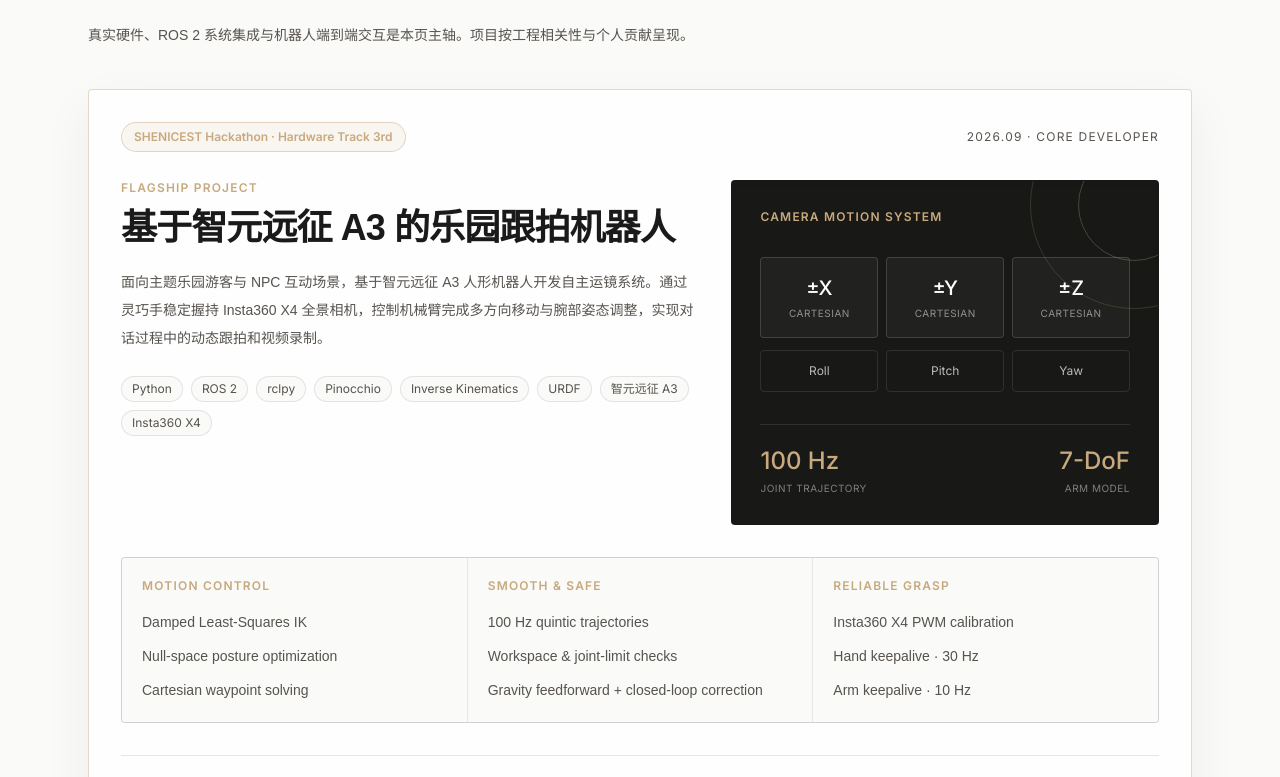
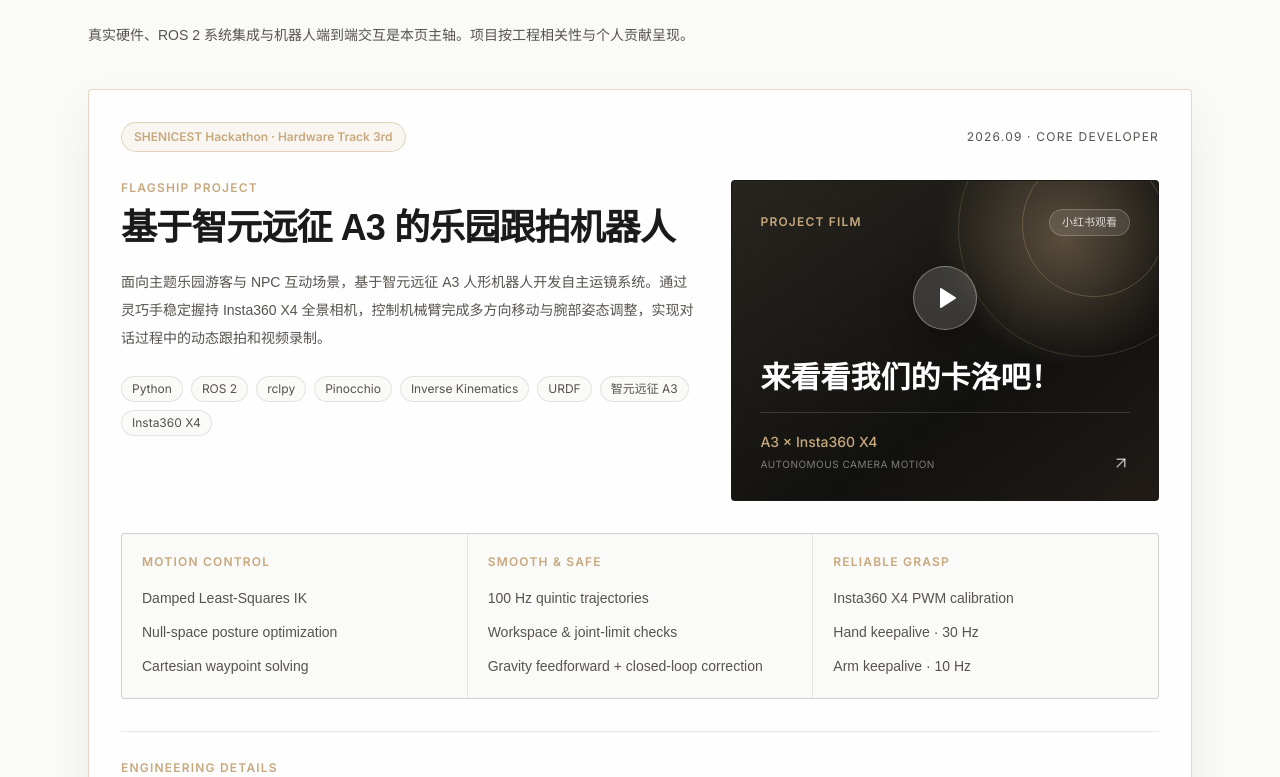
Before and after one commit to AwesomeBaron001/AwesomeBaron001.github.io, a Next.js app: page /portfolio in a window 1280 px wide. Shown: the part 883-1660 px from the top of the page. Built offline with nearby package versions, Linux system fonts and the light colour scheme.

Commit message:
Add Xiaohongshu video cover card

```diff
--- a/app/portfolio/page.tsx
+++ b/app/portfolio/page.tsx
@@ -1,6 +1,6 @@
 import type { Metadata } from "next";
 import Link from "next/link";
-import { ArrowUpRight, Mail, Phone } from "lucide-react";
+import { ArrowUpRight, Mail, Phone, Play } from "lucide-react";
 
 export const metadata: Metadata = {
   title: "机器人软件与具身智能工程作品集｜赵红利",
@@ -229,28 +229,35 @@
               </div>
             </div>
 
-            <div className="relative overflow-hidden rounded border border-text-primary/10 bg-[#181816] p-6 text-white shadow-inner sm:p-7">
-              <div className="absolute -right-20 -top-20 h-52 w-52 rounded-full border border-accent/20" />
-              <div className="absolute -right-8 -top-8 h-28 w-28 rounded-full border border-accent/30" />
-              <p className="text-xs font-sans font-semibold tracking-widest text-accent uppercase">Camera Motion System</p>
-              <div className="mt-8 grid grid-cols-3 gap-2 text-center font-sans">
-                {["±X", "±Y", "±Z"].map((axis) => (
-                  <div key={axis} className="rounded border border-white/15 bg-white/[0.04] py-4">
-                    <span className="text-xl font-medium">{axis}</span>
-                    <p className="mt-1 text-[10px] tracking-wider text-white/50 uppercase">Cartesian</p>
+            <a
+              href="https://xhslink.cn/o/5Fp1EchC8XP"
+              target="_blank"
+              rel="noopener noreferrer"
+              aria-label="在小红书观看乐园跟拍机器人项目视频"
+              className="group relative flex aspect-[4/3] min-h-[300px] overflow-hidden rounded border border-text-primary/10 bg-[#181816] p-6 text-white shadow-inner sm:p-7"
+            >
+              <div className="absolute inset-0 bg-[radial-gradient(circle_at_78%_18%,rgba(200,169,126,0.38),transparent_30%),linear-gradient(145deg,#28251f_0%,#11110f_62%,#201b17_100%)]" />
+              <div className="absolute -right-14 -top-20 h-64 w-64 rounded-full border border-accent/20 transition-transform duration-500 group-hover:scale-110" />
+              <div className="absolute -right-2 -top-7 h-36 w-36 rounded-full border border-accent/30 transition-transform duration-500 group-hover:scale-110" />
+              <div className="relative z-10 flex w-full flex-col justify-between">
+                <div className="flex items-center justify-between gap-4 font-sans">
+                  <span className="text-xs font-semibold tracking-widest text-accent uppercase">Project Film</span>
+                  <span className="rounded-full border border-white/20 bg-white/10 px-3 py-1 text-[11px] text-white/80 backdrop-blur">小红书观看</span>
+                </div>
+                <div className="flex items-center justify-center py-5">
+                  <span className="flex h-16 w-16 items-center justify-center rounded-full border border-white/35 bg-white/15 shadow-[0_10px_35px_rgba(0,0,0,0.3)] backdrop-blur transition-transform duration-300 group-hover:scale-110">
+                    <Play size={24} className="ml-1 fill-white" aria-hidden="true" />
+                  </span>
+                </div>
+                <div>
+                  <p className="text-3xl font-serif font-semibold">来看看我们的卡洛吧！</p>
+                  <div className="mt-4 flex items-end justify-between gap-4 border-t border-white/15 pt-4 font-sans">
+                    <div><strong className="text-sm font-medium text-accent">A3 × Insta360 X4</strong><p className="mt-1 text-[10px] tracking-wider text-white/45 uppercase">Autonomous camera motion</p></div>
+                    <ArrowUpRight size={18} className="text-white/65 transition-transform duration-300 group-hover:-translate-y-0.5 group-hover:translate-x-0.5" aria-hidden="true" />
                   </div>
-                ))}
+                </div>
               </div>
-              <div className="mt-3 grid grid-cols-3 gap-2 text-center font-sans">
-                {["Roll", "Pitch", "Yaw"].map((axis) => (
-                  <div key={axis} className="rounded border border-white/10 py-3 text-xs text-white/70">{axis}</div>
-                ))}
-              </div>
-              <div className="mt-8 flex items-end justify-between border-t border-white/10 pt-5 font-sans">
-                <div><strong className="text-2xl font-medium text-accent">100 Hz</strong><p className="mt-1 text-[10px] tracking-wider text-white/45 uppercase">Joint trajectory</p></div>
-                <div className="text-right"><strong className="text-2xl font-medium text-accent">7-DoF</strong><p className="mt-1 text-[10px] tracking-wider text-white/45 uppercase">Arm model</p></div>
-              </div>
-            </div>
+            </a>
           </div>
 
           <div className="mt-8 grid gap-px overflow-hidden rounded border border-text-primary/10 bg-text-primary/10 md:grid-cols-3">
```
